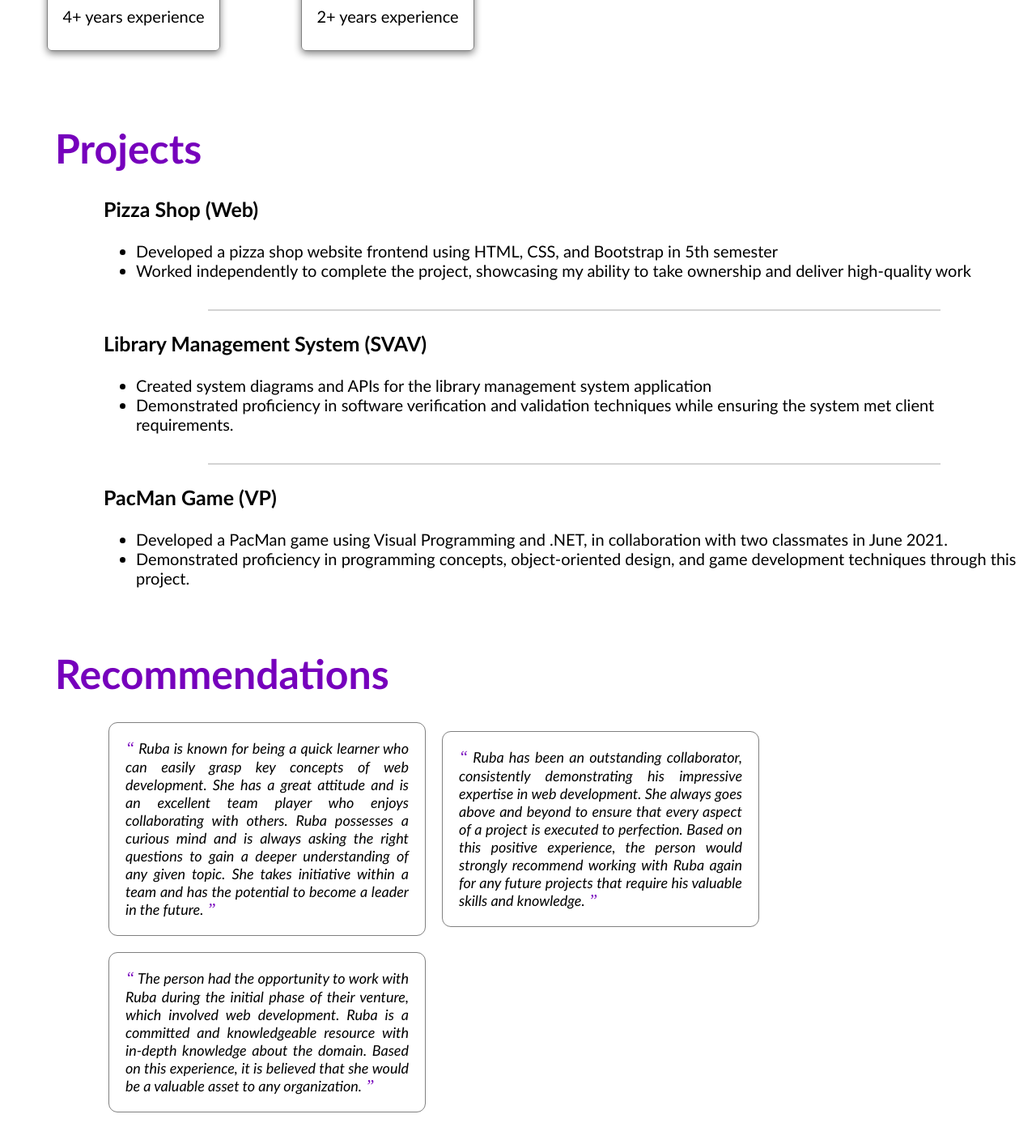
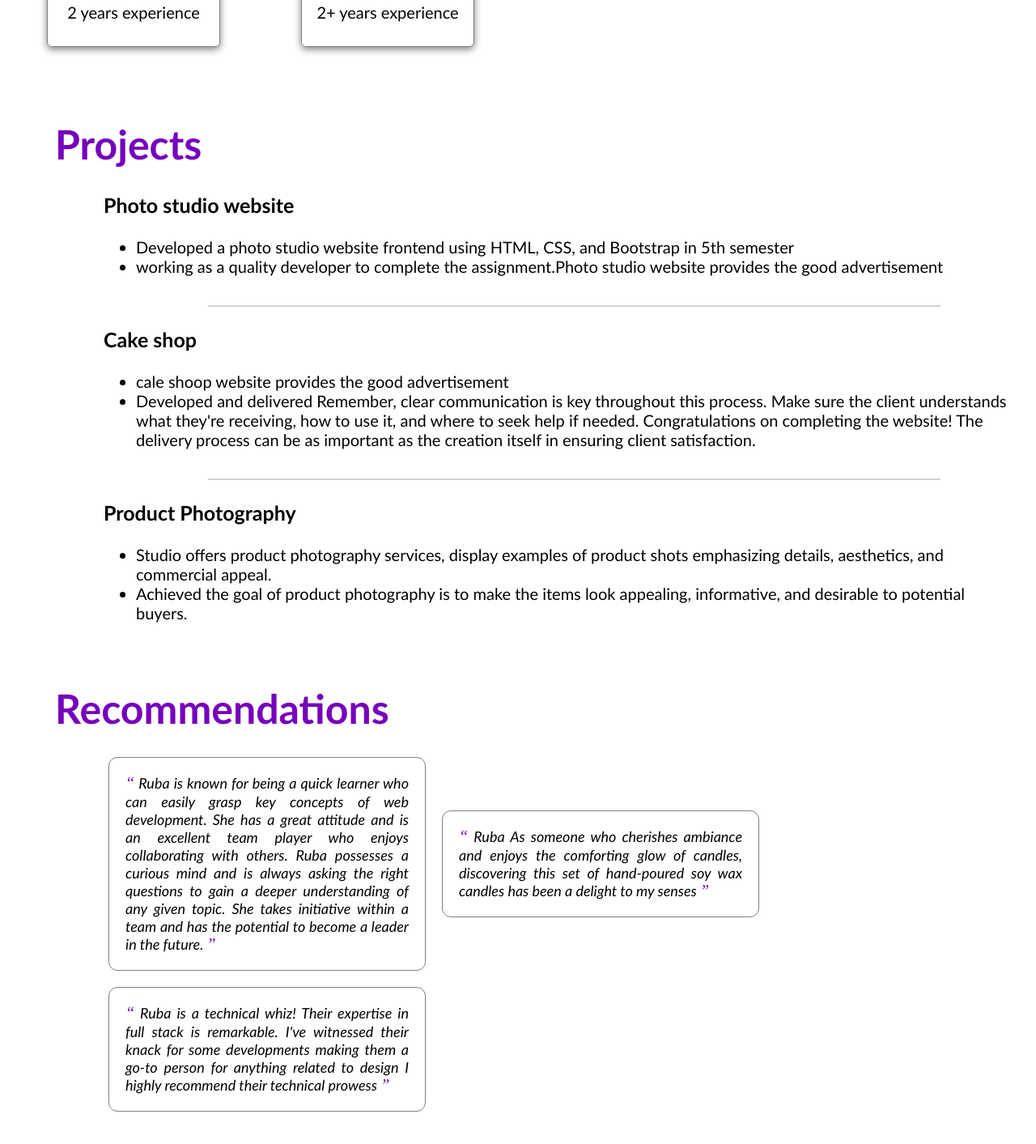
Before and after one commit to Rubi-ruba/my-portfolio, a plain HTML site: page index.html in a window 1280 px wide. Shown: the part 1087-2500 px from the top of the page at 81% size. Drawn offline with Linux system fonts and the light colour scheme.

Commit message:
Update index.html

```diff
--- a/index.html
+++ b/index.html
@@ -55,12 +55,8 @@
           <span>👋</span>
         </h1>
         <p>
-          Welcome 👋, My name is Rubashree; I'm a Full Stack Web Developer based in
-          Udumalpet,Tiruppur. Are you looking for a skilled developer to turn your
-          designs into a functional website? Or do you need complex features
-          added to your existing site or want to make changes? Look no further!
-          With extensive experience in both back-end and front-end development,
-          I can handle any project you have in mind 🐱‍👤.
+          Hey there 👋, My name is Rubashree, a passionate front-end developer driven by the fusion of design and technology.
+          With over 2 years of experience,I've crafted user-centric digital experiences that blend creativity with functionality🐱‍👤.
         </p>
       </div>
     </section>
@@ -86,19 +82,19 @@
         <div class="skill">
           <img src="html_finalprojimages/js.jpeg" />
           <h6>JavaScript</h6>
-          <p>2+ years experience</p>
+          <p>1 years experience</p>
         </div>
 
         <div class="skill">
           <img src="html_finalprojimages/react.png" />
           <h6>React</h6>
-          <p>2+ years experience</p>
+          <p>1 years experience</p>
         </div>
 
         <div class="skill">
           <img src="html_finalprojimages/java.png" />
           <h6>Java</h6>
-          <p>4+ years experience</p>
+          <p>2 years experience</p>
         </div>
 
         <div class="skill">
@@ -118,44 +114,44 @@
 
       <div id="projects-container" class="projects-container">
         <div class="project-card">
-          <h3>Pizza Shop (Web)</h3>
+          <h3>Photo studio website</h3>
           <ul>
             <li>
-              Developed a pizza shop website frontend using HTML, CSS, and
+              Developed a photo studio website frontend using HTML, CSS, and
               Bootstrap in 5th semester
             </li>
 
             <li>
-              Worked independently to complete the project, showcasing my
-              ability to take ownership and deliver high-quality work
+              working as a quality developer to complete the assignment.Photo studio website provides the good advertisement
             </li>
           </ul>
         </div>
         <hr />
         <div class="project-card">
-          <h3>Library Management System (SVAV)</h3>
+          <h3>Cake shop</h3>
           <ul>
             <li>
-              Created system diagrams and APIs for the library management system
-              application
+              cale shoop website provides the good advertisement
             </li>
             <li>
-              Demonstrated proficiency in software verification and validation
-              techniques while ensuring the system met client requirements.
+              Developed and delivered Remember, clear communication is key throughout this process.
+              Make sure the client understands what they're receiving, how to use it, and where to seek help
+              if needed. Congratulations on completing the website! The delivery process can be as important as the
+              creation itself in ensuring client satisfaction.
             </li>
           </ul>
         </div>
         <hr />
         <div class="project-card">
-          <h3>PacMan Game (VP)</h3>
+          <h3>Product Photography</h3>
           <ul>
             <li>
-              Developed a PacMan game using Visual Programming and .NET, in
-              collaboration with two classmates in June 2021.
+              Studio offers product photography services, display examples of product shots
+              emphasizing details, aesthetics, and commercial appeal.
             </li>
             <li>
-              Demonstrated proficiency in programming concepts, object-oriented
-              design, and game development techniques through this project.
+              Achieved the goal of product photography is to make the items look appealing,
+              informative, and desirable to potential buyers.
             </li>
           </ul>
         </div>
@@ -180,21 +176,16 @@
         </div>
         <div class="recommendation">
           <span>&#8220;</span>
-          Ruba has been an outstanding collaborator, consistently demonstrating
-          his impressive expertise in web development. She always goes above and
-          beyond to ensure that every aspect of a project is executed to
-          perfection. Based on this positive experience, the person would
-          strongly recommend working with Ruba again for any future projects
-          that require his valuable skills and knowledge.
+          Ruba As someone who cherishes ambiance and enjoys the comforting glow of candles,
+           discovering this set of hand-poured
+          soy wax candles has been a delight to my senses
           <span>&#8221;</span>
         </div>
         <div class="recommendation">
           <span>&#8220;</span>
-          The person had the opportunity to work with Ruba during the initial
-          phase of their venture, which involved web development. Ruba is a
-          committed and knowledgeable resource with in-depth knowledge about the
-          domain. Based on this experience, it is believed that she would be a
-          valuable asset to any organization.
+          Ruba is a technical whiz! Their expertise in full stack is remarkable.
+          I've witnessed their knack for some developments making them a go-to person
+          for anything related to design I highly recommend their technical prowess
           <span>&#8221;</span>
         </div>
       </div>
```
